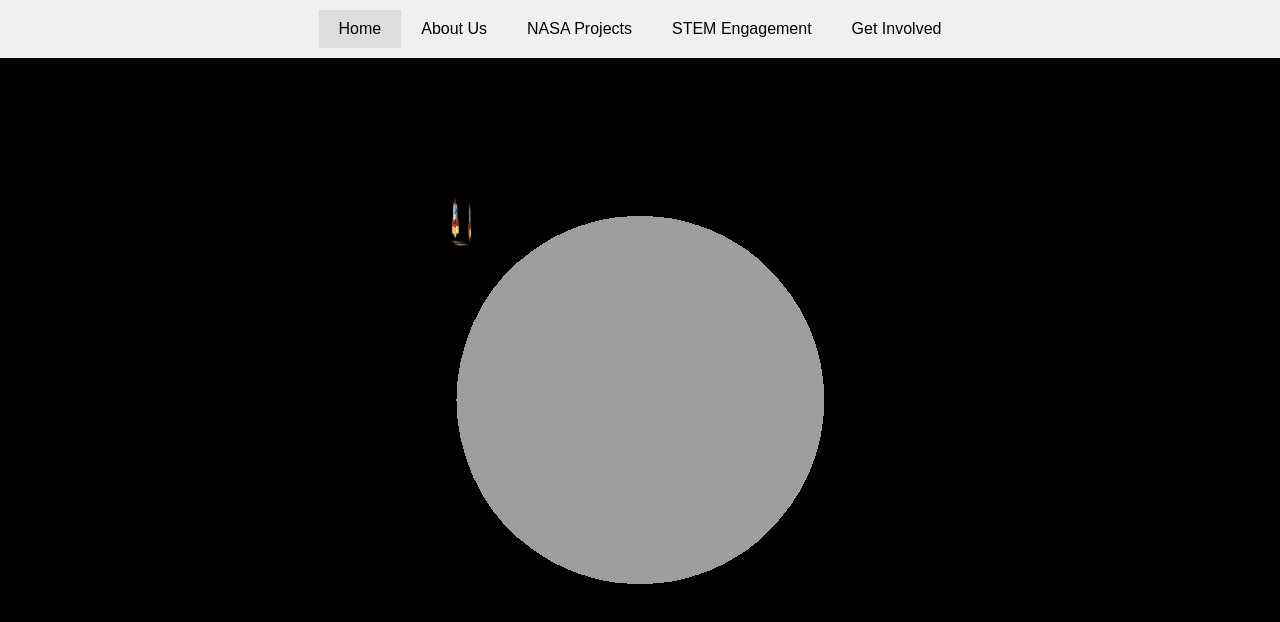
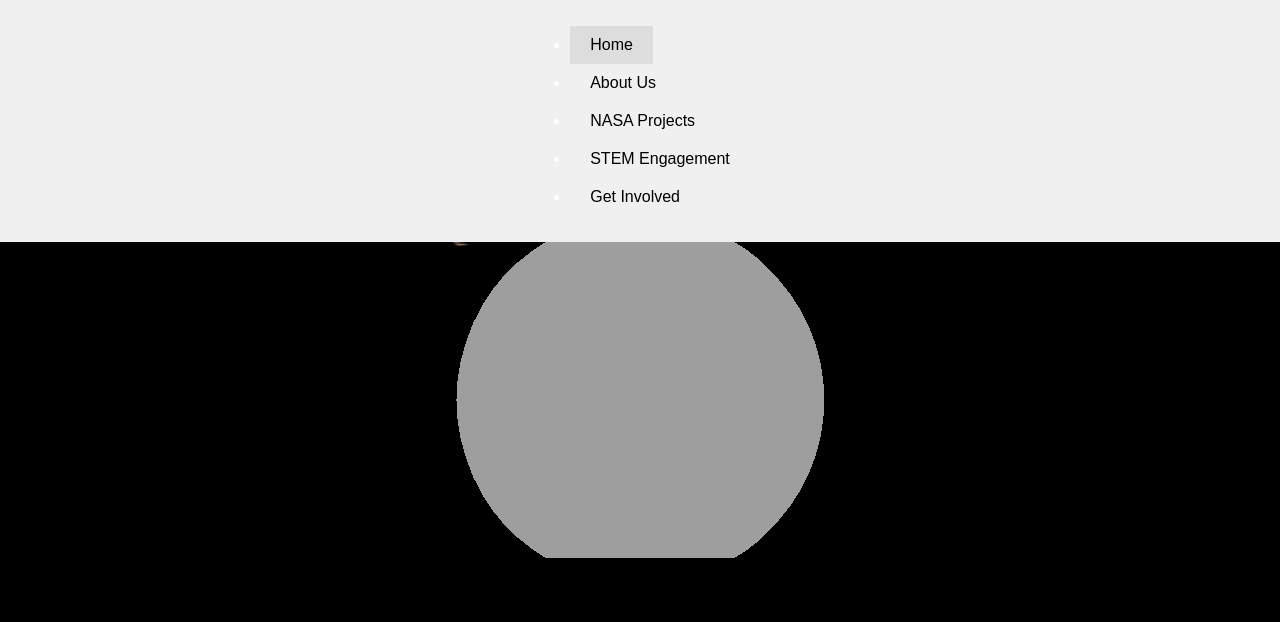
Before and after one commit to Thenameis2/TrojanTakeoff.github.io, a plain HTML site: page index.html in a window 1280 px wide. Drawn offline with nearby package versions, Linux system fonts and the light colour scheme; animation ran at ten frames a second.

Commit message:
Update index.html

```diff
--- a/index.html
+++ b/index.html
@@ -8,13 +8,18 @@
 </head>
 <body>
   <nav class="tabs">
-    <button class="tab-button active" data-target="earth-page">Home</button>
-    <button class="tab-button" data-target="about-page">About Us</button>
-    <button class="tab-button" data-target="projects-page">NASA Projects</button>
-    <button class="tab-button" data-target="stem-page">STEM Engagement</button>
-    <button class="tab-button" data-target="get-involved-page">Get Involved</button>
-    <!-- Add more buttons for additional tabs -->
-  </nav>
+  <div class="hamburger-menu">
+    <div class="hamburger-icon"></div>
+  </div>
+  <ul class="menu-list">
+    <li><button class="tab-button active" data-target="earth-page">Home</button></li>
+    <li><button class="tab-button" data-target="about-page">About Us</button></li>
+    <li><button class="tab-button" data-target="projects-page">NASA Projects</button></li>
+    <li><button class="tab-button" data-target="stem-page">STEM Engagement</button></li>
+    <li><button class="tab-button" data-target="get-involved-page">Get Involved</button></li>
+  </ul>
+</nav>
+
 
   <div id="earth-page" class="page-content">
     <div id="earth-container">
```
